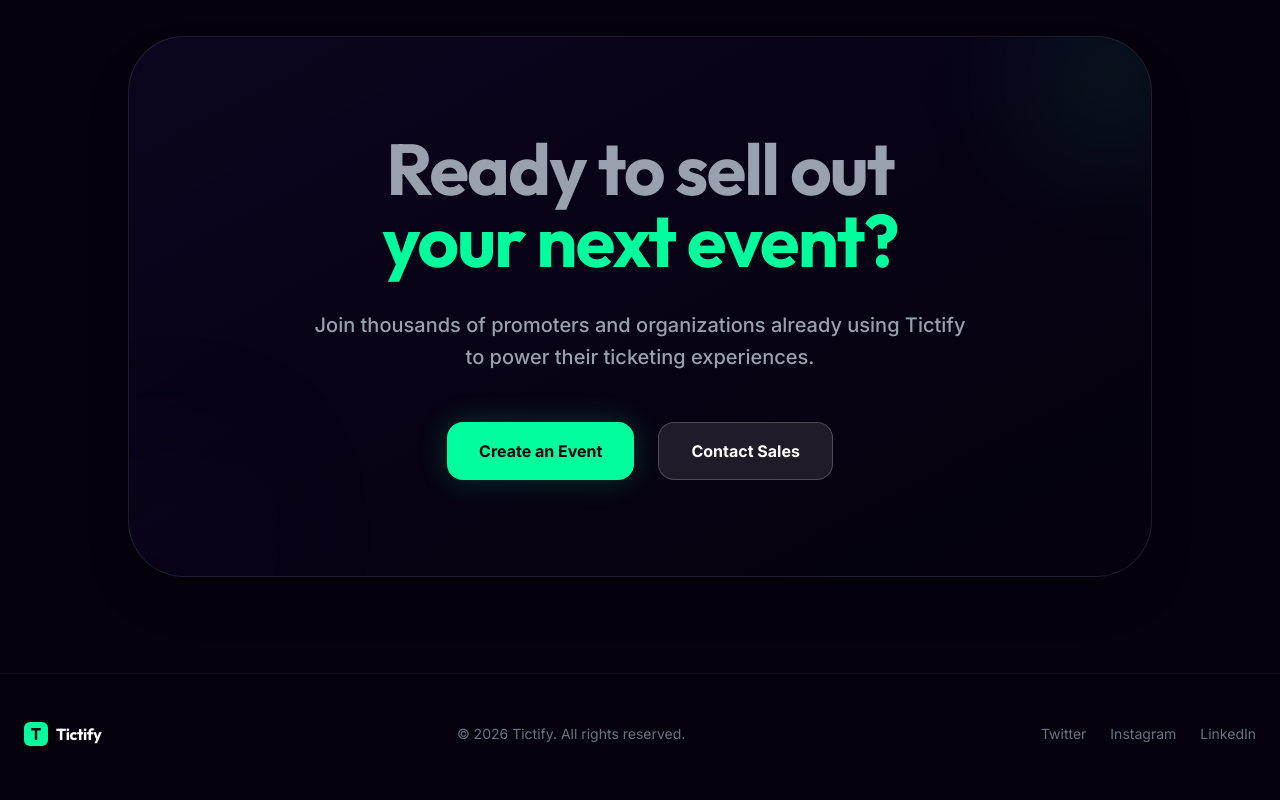
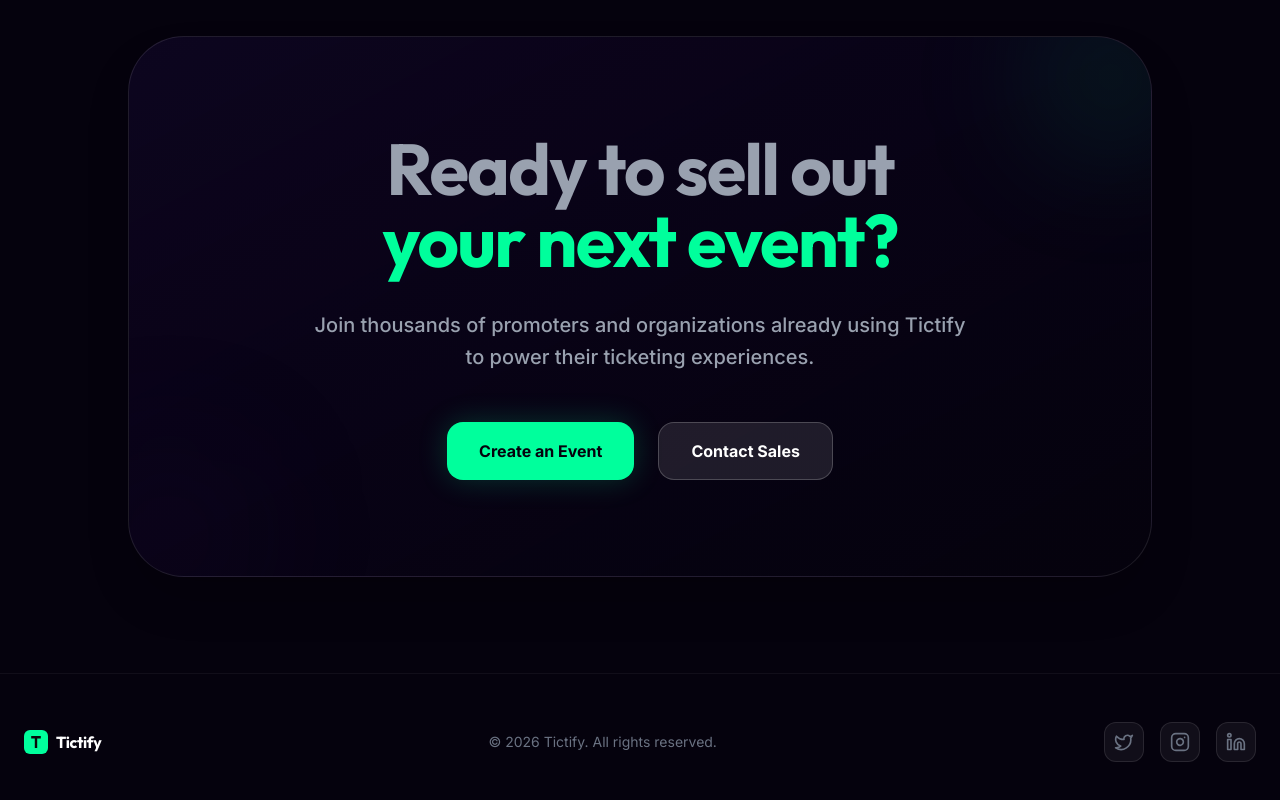
Before and after one commit to Olaiyanu/Tictify, a React (Vite) app: page / in a window 1280 px wide. Shown: the part 6018-6818 px from the top of the page. Built offline with nearby package versions, Linux system fonts and the light colour scheme.

Commit message:
feat(Footer): Add social media icons and links
Replaces plain text links with interactive icons for Twitter, Instagram, and LinkedIn in the footer. This enhances the visual appeal and user engagement of the footer section.

```diff
--- a/src/components/Footer.tsx
+++ b/src/components/Footer.tsx
@@ -1,3 +1,5 @@
+import { Twitter, Instagram, Linkedin } from 'lucide-react';
+
 export default function Footer() {
   return (
     <footer className="py-12 px-6 border-t border-white/5">
@@ -11,10 +13,28 @@ export default function Footer() {
           © {new Date().getFullYear()} Tictify. All rights reserved.
         </p>
 
-        <div className="flex gap-6 text-sm text-gray-500">
-          <a href="#" className="hover:text-brand-green transition-colors">Twitter</a>
-          <a href="#" className="hover:text-brand-green transition-colors">Instagram</a>
-          <a href="#" className="hover:text-brand-green transition-colors">LinkedIn</a>
+        <div className="flex gap-4">
+          <a
+            href="#"
+            className="w-10 h-10 rounded-xl bg-white/5 border border-white/10 flex items-center justify-center text-gray-500 hover:text-brand-green hover:border-brand-green/30 hover:bg-brand-green/5 transition-all duration-300 group"
+            aria-label="Twitter"
+          >
+            <Twitter className="w-5 h-5 transition-transform group-hover:scale-110" />
+          </a>
+          <a
+            href="#"
+            className="w-10 h-10 rounded-xl bg-white/5 border border-white/10 flex items-center justify-center text-gray-500 hover:text-brand-green hover:border-brand-green/30 hover:bg-brand-green/5 transition-all duration-300 group"
+            aria-label="Instagram"
+          >
+            <Instagram className="w-5 h-5 transition-transform group-hover:scale-110" />
+          </a>
+          <a
+            href="#"
+            className="w-10 h-10 rounded-xl bg-white/5 border border-white/10 flex items-center justify-center text-gray-500 hover:text-brand-green hover:border-brand-green/30 hover:bg-brand-green/5 transition-all duration-300 group"
+            aria-label="LinkedIn"
+          >
+            <Linkedin className="w-5 h-5 transition-transform group-hover:scale-110" />
+          </a>
         </div>
       </div>
     </footer>
```
